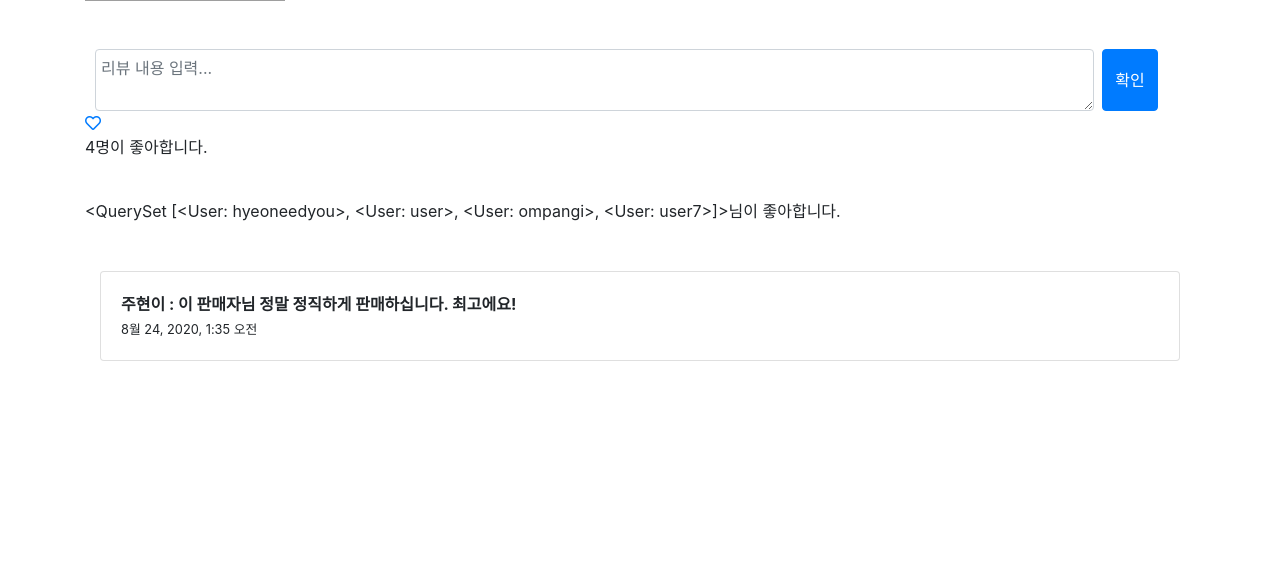
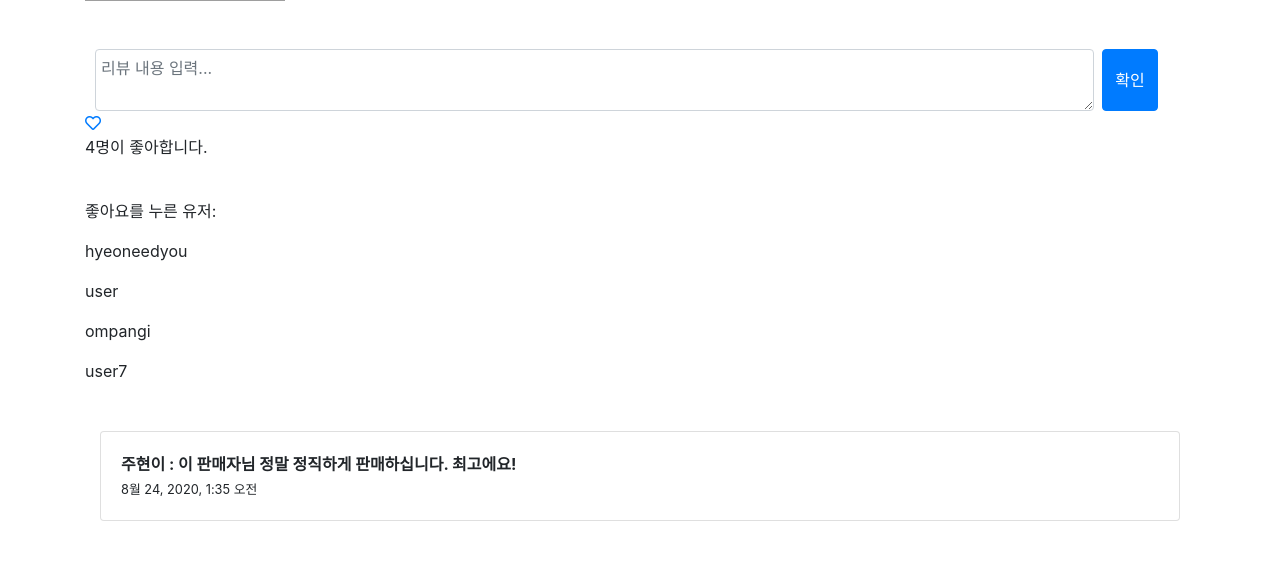
Before and after one commit to hyeoneedyou/mini_hackerthon, a Django app: page /product/1 in a window 1280 px wide. Shown: the part 925-1494 px from the top of the page. Before the commit the page ends 1286 px from the top, so only its background shows below. Run offline with Django 3.2, Linux system fonts and the light colour scheme; data comes from the database, SQL or seed files in the repository; both versions use the stored data as it was after the commit; some libraries are stand-ins or nearby versions; grey boxes are pictures that could not be loaded.

Commit message:
좋아요 누른 유저 표시

```diff
--- a/product/templates/product/show.html
+++ b/product/templates/product/show.html
@@ -51,9 +51,10 @@
 		{{ product.like_user_set.count }}명이 좋아합니다.
 	</p>
 	<br>
-	<p>
-		{{ product.like_user_set.all }}님이 좋아합니다.
-	</p>
+	<p>좋아요를 누른 유저:</p>
+	{% for like_user in product.like_user_set.all %}
+        <p>{{ like_user.username }}</p>
+    {% endfor %}
 
 	<div class="container mt-5 mb-5">
 		{% for review in reviews %}
```
Also changed, not shown: db.sqlite3.
